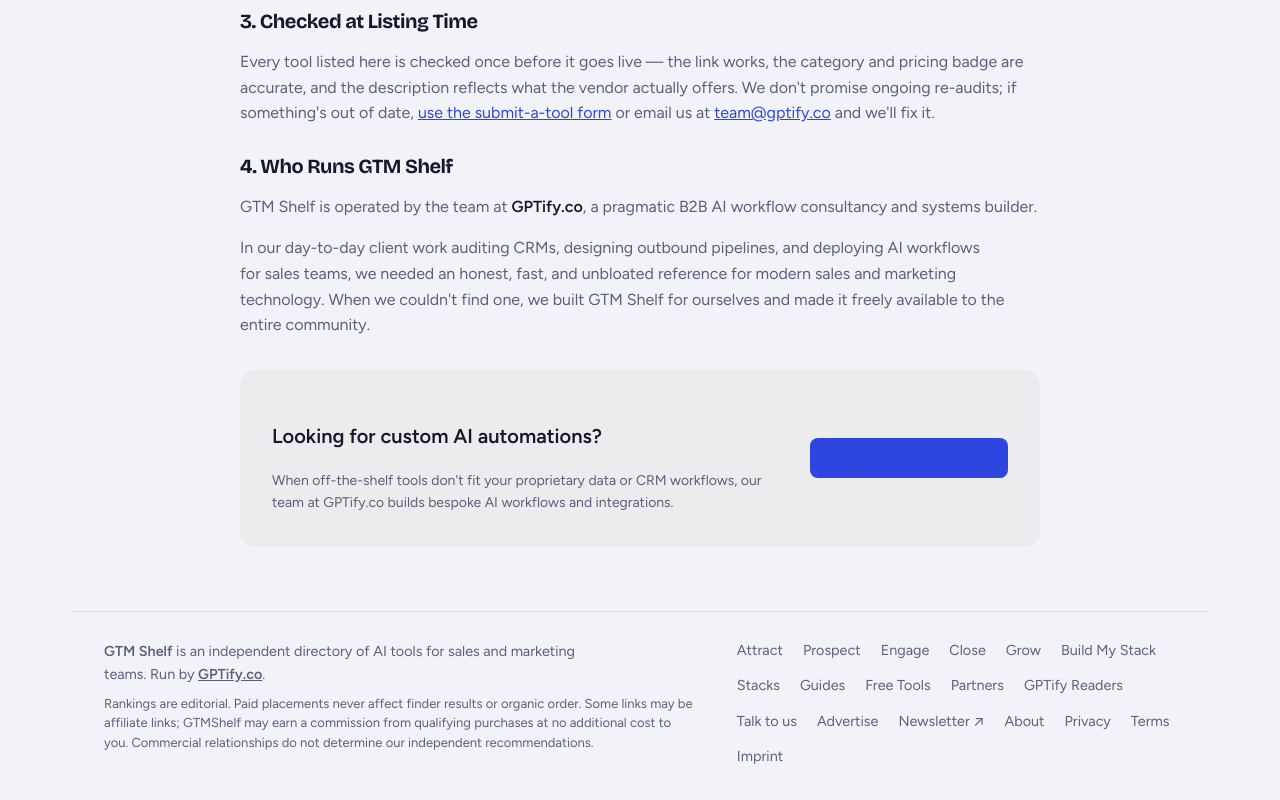
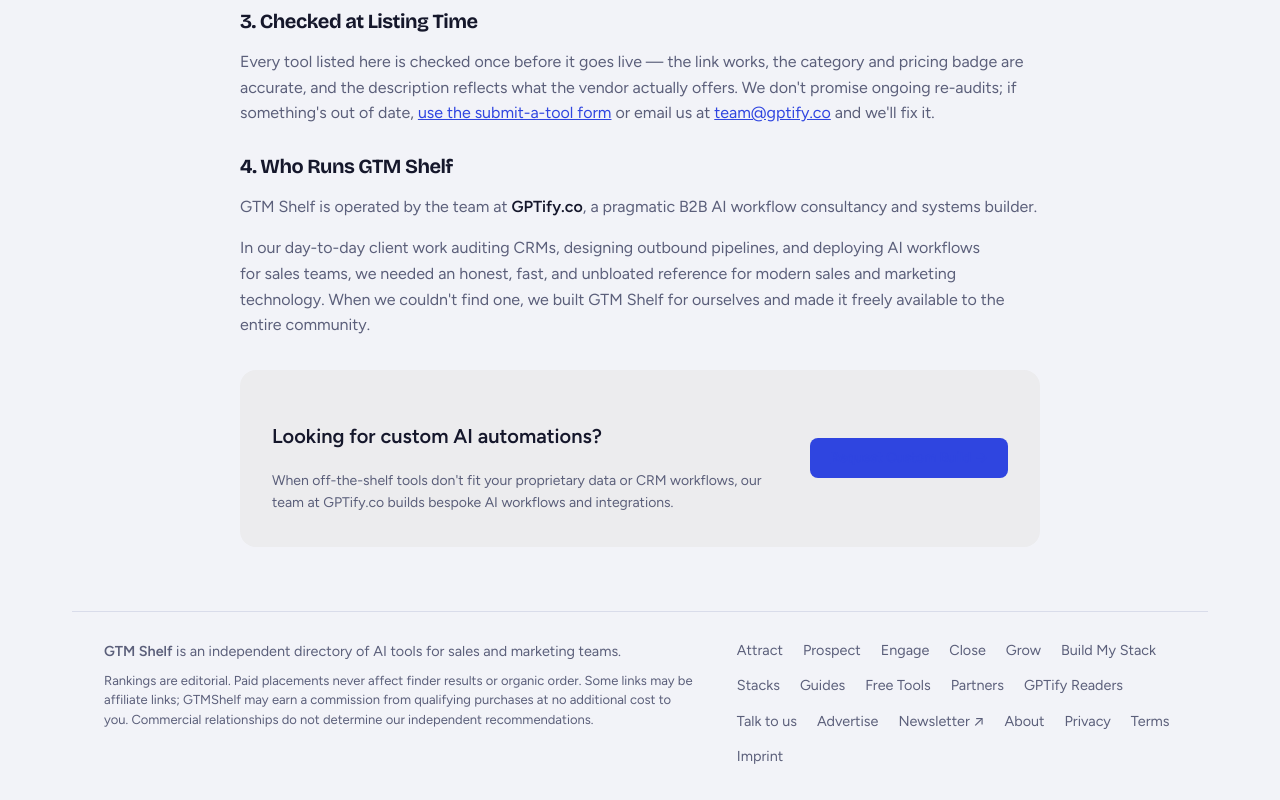
Before and after one commit to gptify/gtm-shelf, a Next.js app: page /about in a window 1280 px wide. Shown: the part 897-1697 px from the top of the page. Built offline with nearby package versions, Linux system fonts and the light colour scheme; no server answers.

Commit message:
fix: remove 'Run by GPTify.co' signs from footer and finder

```diff
--- a/components/FinderClient.tsx
+++ b/components/FinderClient.tsx
@@ -488,7 +488,7 @@
             Request a custom build
           </Link>
           <p className="fine" style={{ marginTop: '12px' }}>
-            GTM Shelf is run by <a href="https://gptify.co" target="_blank" rel="noopener noreferrer" style={{ textDecoration: 'underline', color: 'inherit' }}>GPTify.co</a>. Custom builds are never ranked among the tools.
+            Custom builds are never ranked among the tools.
           </p>
         </div>
 
--- a/components/Footer.tsx
+++ b/components/Footer.tsx
@@ -12,7 +12,7 @@
       <div className="wrap">
         <div>
           <p style={{ lineHeight: 1.6 }}>
-            <strong>GTM Shelf</strong> is an independent directory of AI tools for sales and marketing teams. <span style={{ whiteSpace: 'nowrap' }}>Run by <a href="https://gptify.co" target="_blank" rel="noopener noreferrer" style={{ fontWeight: 700, color: 'inherit', textDecoration: 'underline' }}>GPTify.co</a>.</span>
+            <strong>GTM Shelf</strong> is an independent directory of AI tools for sales and marketing teams.
           </p>
           <p style={{ marginTop: '8px', fontSize: '0.8125rem' }}>
             Rankings are editorial. Paid placements never affect finder results or organic order. Some links may be affiliate links; GTMShelf may earn a commission from qualifying purchases at no additional cost to you. Commercial relationships do not determine our independent recommendations.
```
